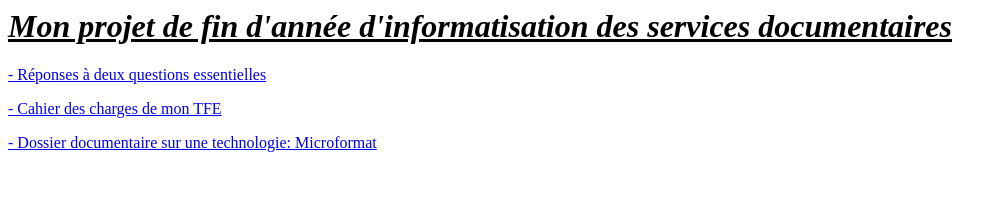
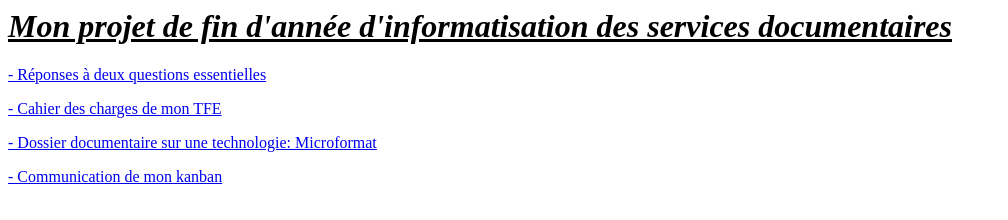
Before and after one commit to martini-hebd/martini-hebd.github.io, a plain HTML site: page index.html in a window 1280 px wide. Shown: the whole page, without its empty margins (0-1008 px from the left). Drawn offline with Linux system fonts and the light colour scheme.

Commit message:
Update index.html

```diff
--- a/index.html
+++ b/index.html
@@ -5,4 +5,6 @@
 <p><a href="https://martini-hebd.github.io/questionsessentielles.html">- R&eacute;ponses &agrave; deux questions essentielles</a></p>
 <p><a href="http://martini-hebd.github.io/cahiercharges.html">- Cahier des charges de mon TFE</a></p>
 <p><a href="http://martini-hebd.github.io/dossierdocumentaire/index.html">- Dossier documentaire sur une technologie: Microformat</a></p>
+<p><a href="http://martini-hebd.github.io/Kanban.pdf">- Communication de mon kanban</a></p>
+
 </html>
```
